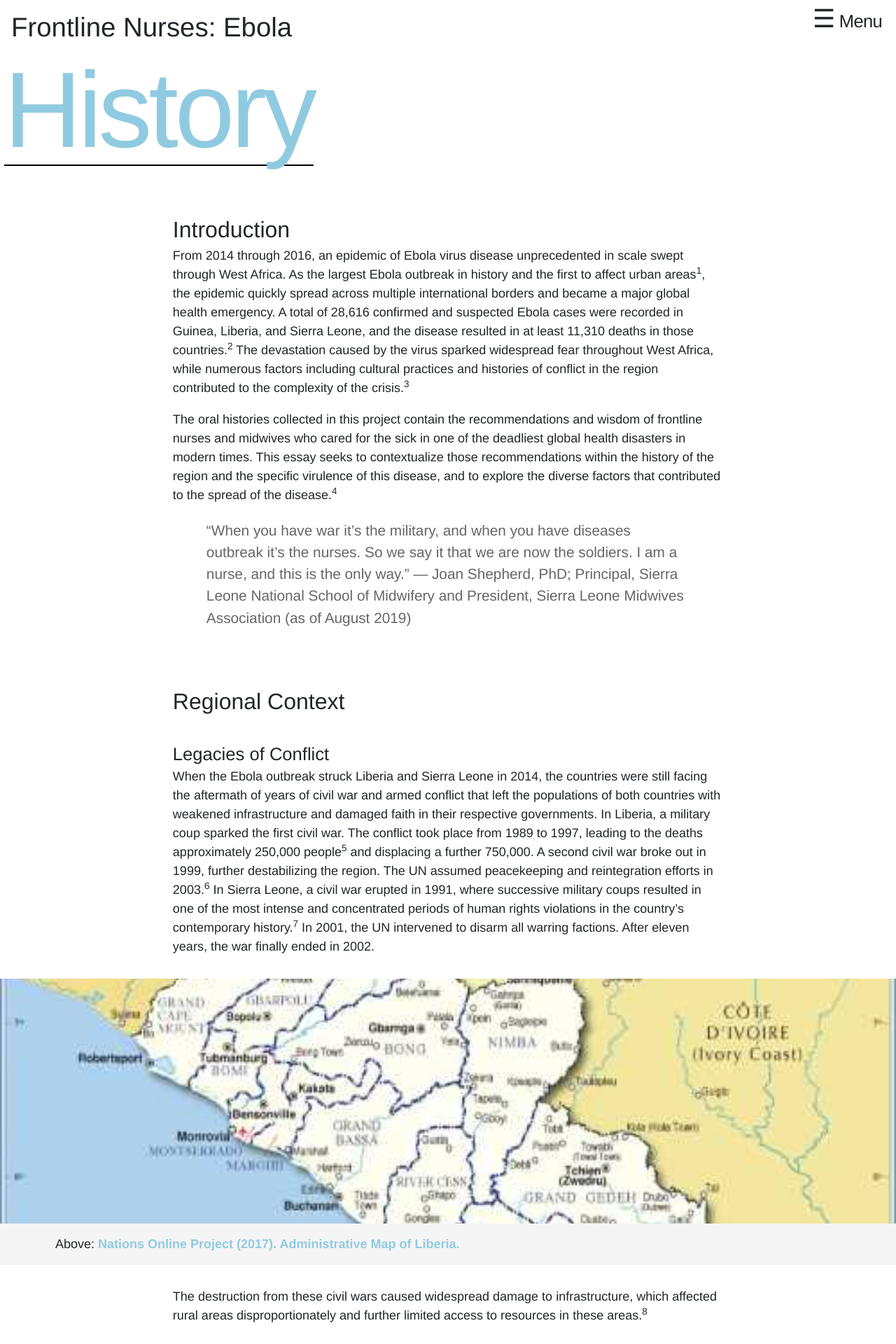
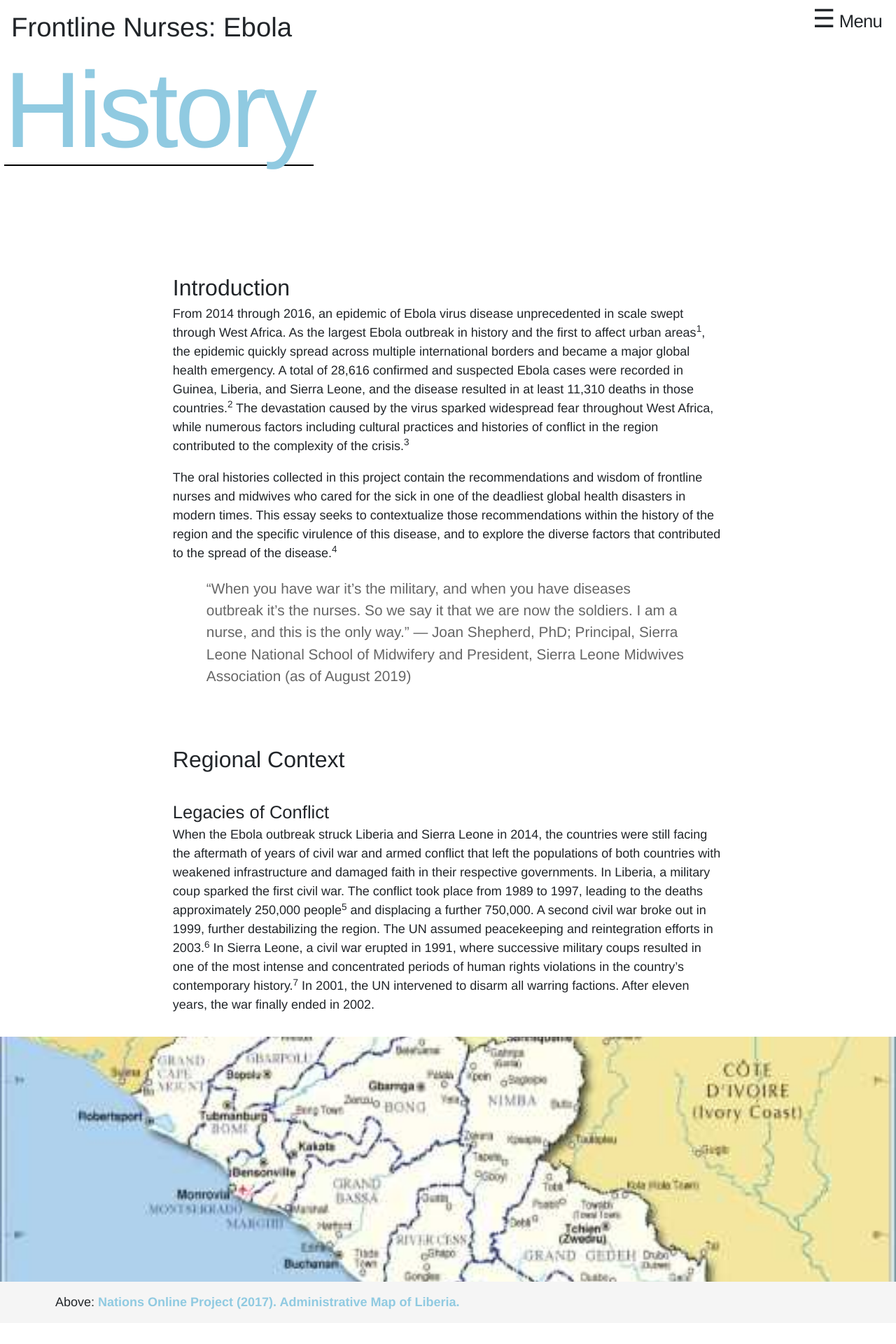
Before and after one commit to elotroalex/frontlines, a Jekyll site: the page built from pages/ebola_history.md, in a window 1280 px wide. Shown: the top 1920 px of the page at 70% size. Built offline with Jekyll 4.4.1, drawn with Linux system fonts in a browser that asks for light colours; some web fonts are replaced.

Commit message:
size of menu bar

```diff
--- a/_sass/_frontlines.scss
+++ b/_sass/_frontlines.scss
@@ -22,6 +22,10 @@
   padding-bottom: 6rem;
   padding-top: 6rem;
   margin-top: 6rem;
+
+  @media screen and (min-width: 1024px) {
+    margin-top: 14vw;
+  }
 
 }
 
@@ -438,6 +442,11 @@
   border-bottom: 2px solid black;
   padding: 0 2px;
   margin: 0 10px;
+
+  @media screen and (max-width: 640px) {
+    font-size: 1rem;
+
+  }
 }
 
 .sidenav a:hover {
```
